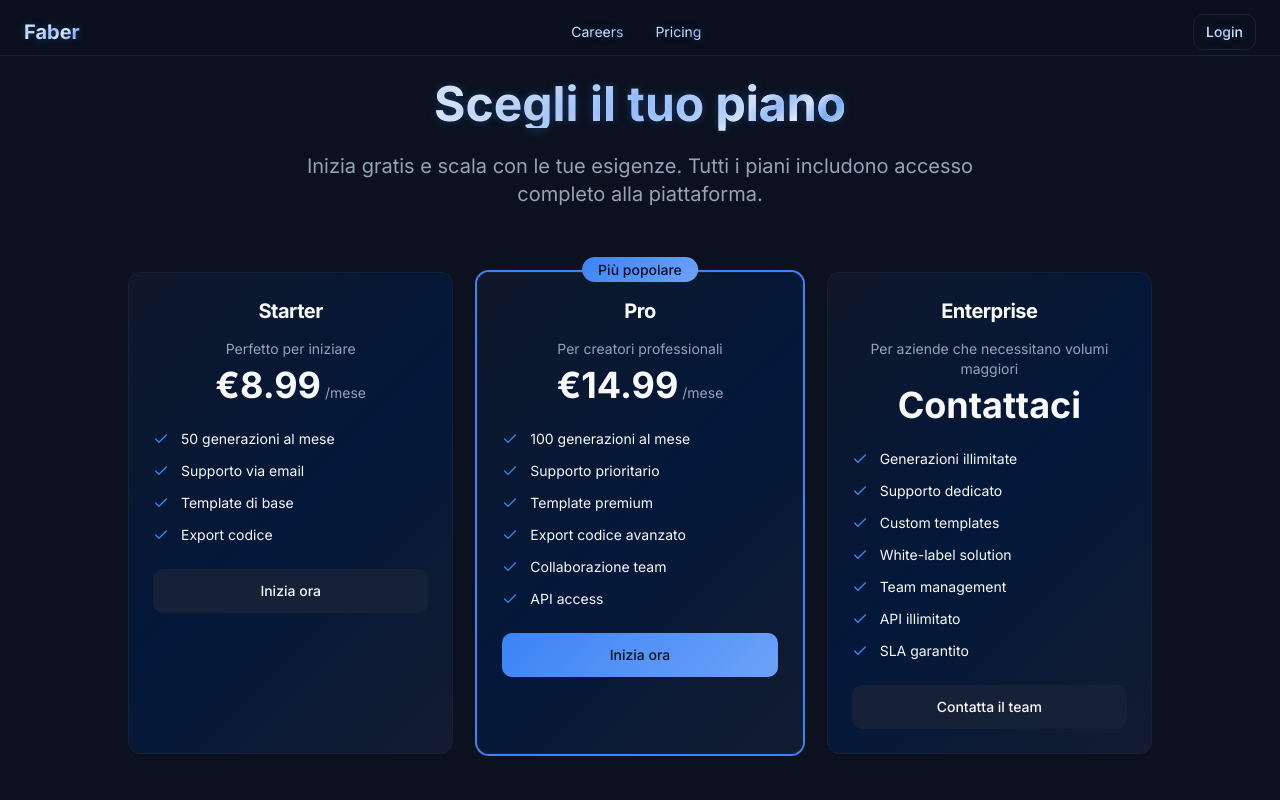
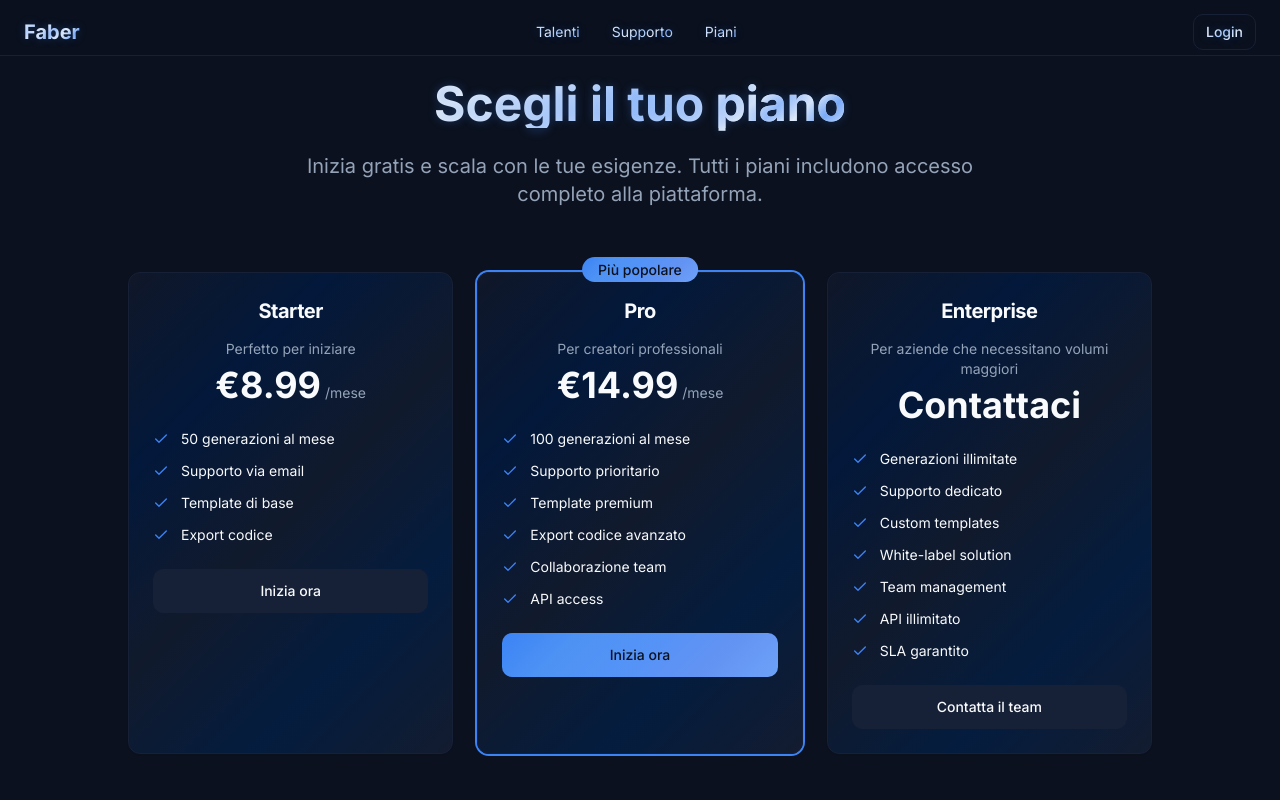
Before and after one commit to filippogiannet-dot/faber-create-flow, a React (Vite) app: page /pricing in a window 1280 px wide. Shown: the top 800 px of the page. Built offline with nearby package versions, Linux system fonts and the light colour scheme.

Commit message:
Refactor: Update UI and navigation
- Enhance background with more chromatic shades.
- Increase spacing between footer and content.
- Update Navbar: add "Supporto", rename "Careers" to "Talenti", and "Pricing" to "Piani".

```diff
--- a/src/components/HeroSection.tsx
+++ b/src/components/HeroSection.tsx
@@ -101,7 +101,7 @@ const HeroSection = () => {
         </div>
 
         {/* Italian AI Assistant Section */}
-        <div className="text-center max-w-3xl mx-auto animate-fade-in">
+        <div className="text-center max-w-3xl mx-auto animate-fade-in mb-24">
           <h2 className="text-2xl font-semibold chrome-text mb-4">
             Il primo assistente AI italiano per il coding
           </h2>
--- a/src/components/Navbar.tsx
+++ b/src/components/Navbar.tsx
@@ -18,16 +18,22 @@ const Navbar = () => {
         {/* Center Navigation */}
         <div className="hidden md:flex items-center space-x-8">
           <Link
-            to="/careers"
+            to="/talenti"
             className="text-nav text-muted-foreground hover:text-foreground chrome-text transition-all duration-300"
           >
-            Careers
+            Talenti
           </Link>
           <Link
-            to="/pricing"
+            to="/supporto"
             className="text-nav text-muted-foreground hover:text-foreground chrome-text transition-all duration-300"
           >
-            Pricing
+            Supporto
+          </Link>
+          <Link
+            to="/piani"
+            className="text-nav text-muted-foreground hover:text-foreground chrome-text transition-all duration-300"
+          >
+            Piani
           </Link>
         </div>
 
--- a/src/index.css
+++ b/src/index.css
@@ -47,26 +47,38 @@ All colors MUST be HSL. */
     --faber-text-primary: 210 40% 98%;
     --faber-text-secondary: 215 20% 65%;
 
-    /* Gradients */
+    /* Gradients - Enhanced Chromatic Shades */
     --gradient-hero: linear-gradient(135deg,
       hsl(222, 47%, 8%) 0%,
-      hsl(222, 43%, 10%) 25%,
-      hsl(217, 91%, 12%) 50%,
-      hsl(222, 43%, 11%) 75%,
-      hsl(217, 91%, 15%) 100%);
+      hsl(225, 50%, 9%) 15%,
+      hsl(217, 91%, 11%) 25%,
+      hsl(220, 45%, 10%) 35%,
+      hsl(217, 91%, 13%) 45%,
+      hsl(222, 43%, 11%) 55%,
+      hsl(215, 88%, 14%) 65%,
+      hsl(218, 42%, 12%) 75%,
+      hsl(217, 91%, 15%) 85%,
+      hsl(220, 48%, 13%) 100%);
     --gradient-card: linear-gradient(135deg,
       hsl(222, 43%, 11%) 0%,
-      hsl(217, 91%, 12%) 50%,
+      hsl(217, 91%, 12%) 25%,
+      hsl(220, 45%, 12%) 50%,
+      hsl(215, 88%, 13%) 75%,
       hsl(222, 43%, 13%) 100%);
     --gradient-button: linear-gradient(135deg,
       hsl(217, 91%, 60%) 0%,
+      hsl(215, 88%, 63%) 25%,
       hsl(217, 91%, 65%) 50%,
+      hsl(220, 85%, 67%) 75%,
       hsl(217, 91%, 70%) 100%);
     --gradient-planet: radial-gradient(ellipse at bottom,
       hsl(217, 91%, 18%) 0%,
+      hsl(215, 88%, 19%) 20%,
       hsl(217, 91%, 20%) 30%,
+      hsl(220, 85%, 18%) 45%,
       hsl(217, 91%, 16%) 60%,
-      transparent 70%);
+      hsl(215, 88%, 14%) 70%,
+      transparent 80%);
 
     /* Shadows */
     --shadow-glow: 0 0 40px hsl(217 91% 60% / 0.3);
```
